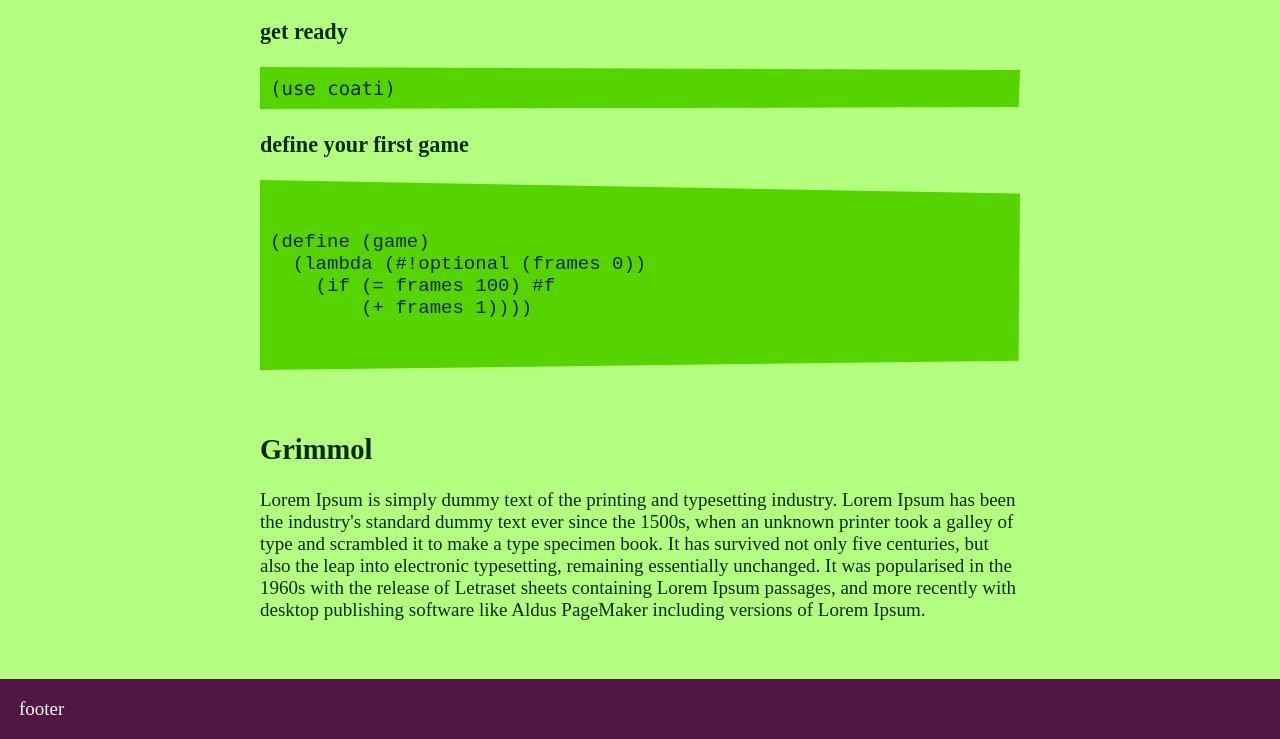
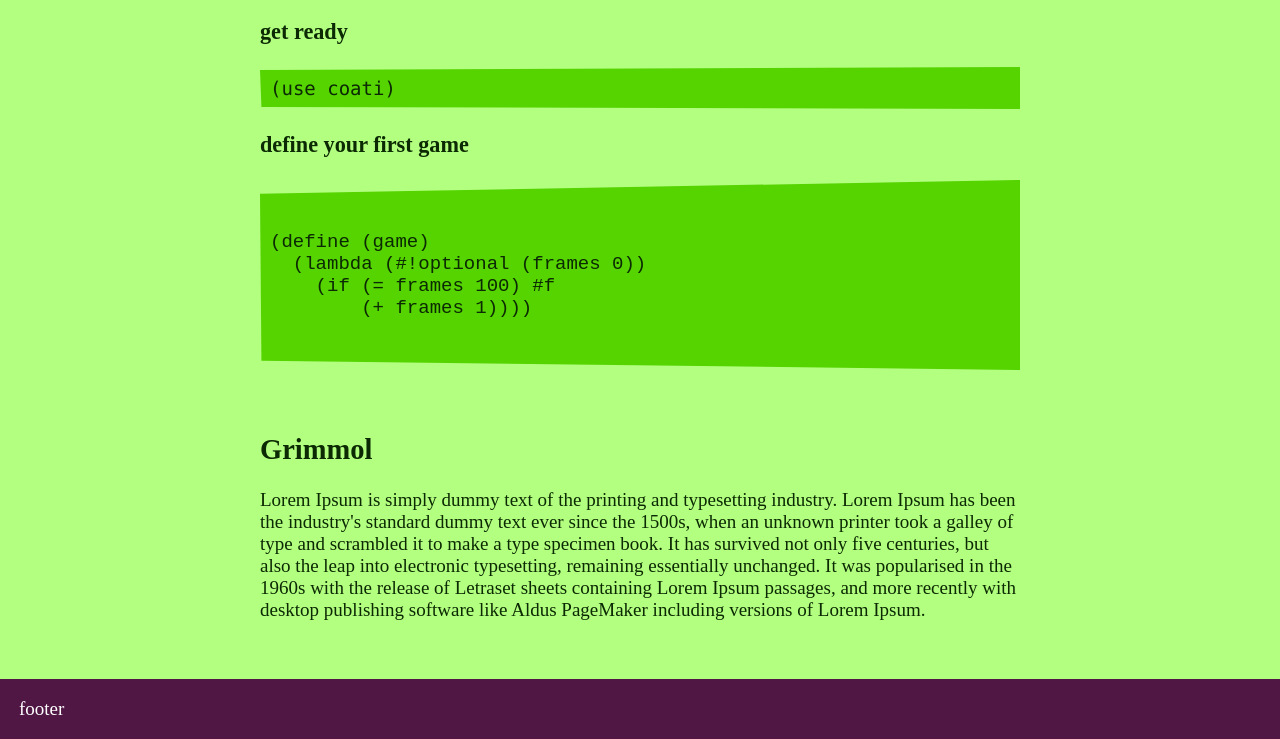
Before and after one commit to pluizer/coati-2d, a plain HTML site: page docs/index.html in a window 1280 px wide. Shown: the part 1334-2073 px from the top of the page. Drawn offline with Linux system fonts and the light colour scheme.

Commit message:
reverse background for code

```diff
--- a/docs/style.css
+++ b/docs/style.css
@@ -33,7 +33,7 @@ footer {
 }
 
 .code {
-    background:url(box.svg);
+    background:url(code.svg);
     background-size: 100% 100%;
     padding: 10px;
     font-family: Consolas, monospace;
```
